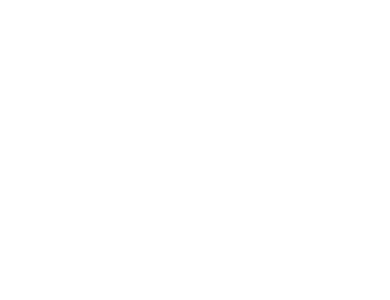
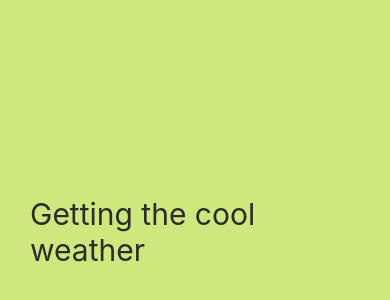
Before and after one commit to 6mn12j/ReactNative-weather, a React Native app: screen / in a window 390 px wide. Shown: the part 476-776 px from the top of the page. Built offline with nearby package versions, Linux system fonts and the light colour scheme.

Commit message:
Feat: add Loading.js

```diff
--- a/App.js
+++ b/App.js
@@ -1,26 +1,11 @@
-import { StatusBar } from 'expo-status-bar';
 import React from 'react';
-import { StyleSheet, Text, View } from 'react-native';
+import { Text } from 'react-native';
+import Loading from './Loading';
 
 export default function App() {
   return (
     <>
-      <View style={styles.container}>
-        <Text style={styles.text}>Hello!!!</Text>
-        <StatusBar style="auto" />
-      </View>
+      <Loading />
     </>
   );
 }
-
-const styles = StyleSheet.create({
-  container: {
-    flex: 1,
-    backgroundColor: '#fff',
-    alignItems: 'center',
-    justifyContent: 'center',
-  },
-  text: {
-    color: 'white',
-  },
-});
--- /dev/null
+++ b/Loading.js
@@ -0,0 +1,23 @@
+import React from 'react';
+import { StyleSheet, Text, View } from 'react-native';
+
+export default function Loading() {
+  return (
+    <View style={styles.container}>
+      <Text style={styles.text}>Getting the cool weather</Text>
+    </View>
+  );
+}
+const styles = StyleSheet.create({
+  container: {
+    flex: 1,
+    justifyContent: 'flex-end',
+    paddingHorizontal: 30,
+    paddingVertical: 100,
+    backgroundColor: '#cee87e',
+  },
+  text: {
+    color: '#2c2c2c',
+    fontSize: 30,
+  },
+});
```
